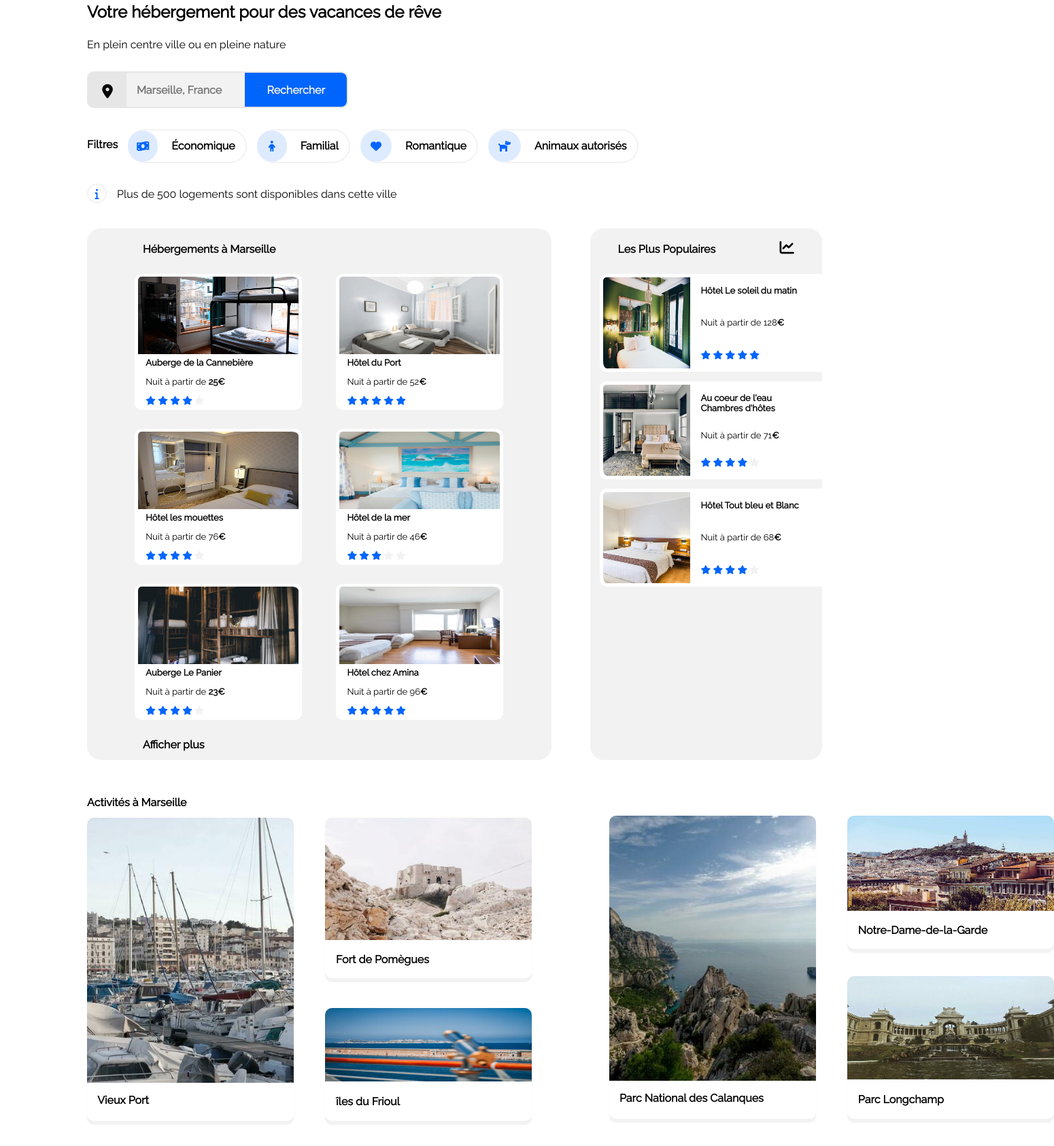
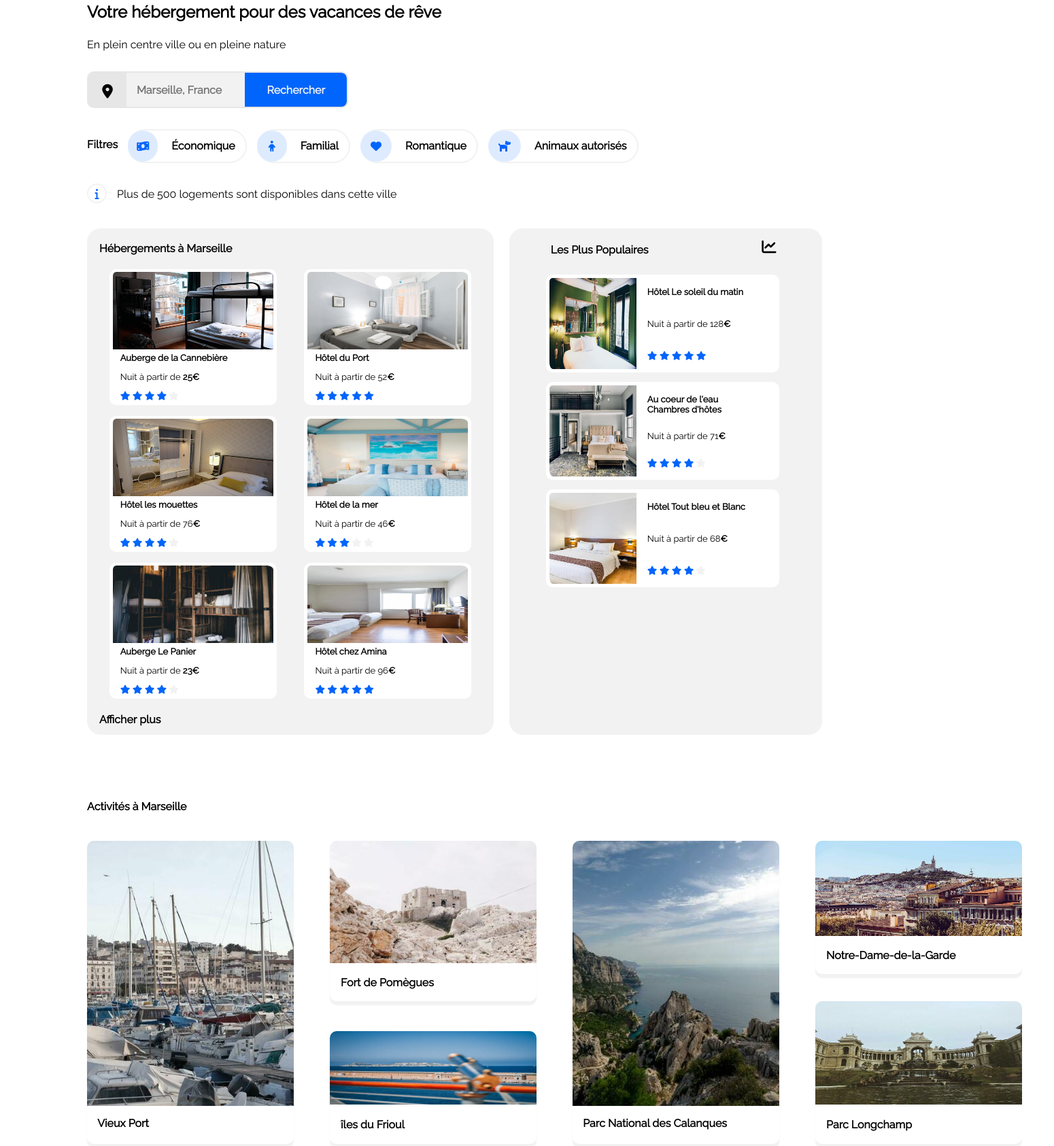
Before and after one commit to President971/JeremyDeCesare_2_06042020, a plain HTML site: page projet2.html in a window 1280 px wide. Shown: the part 74-1760 px from the top of the page at 68% size, 1550 px wide, since content can reach past the window. Drawn offline with Linux system fonts and the light colour scheme; files whose address does not match are found by name.

Commit message:
v1.8 final

```diff
--- a/projet2.css
+++ b/projet2.css
@@ -14,7 +14,7 @@ header {
 #nav {
   display: flex;
   margin-top: 20px;
-  padding-right: 3%;
+  padding-right: 17%;
 }
 .nav1  /* bouton Hebergement 1*/ {
   text-decoration: none;
@@ -170,15 +170,14 @@ button {
   /* Hebergement*/
   background-color: #f2f2f2;
   border-radius: 20px;
-  margin-right: 5%;
+  margin-right: 2%;
+  max-width: 880px;
 }
 .agencevignette {
   /* agencements vignettes hebergement*/
   display: flex;
   flex-direction: row;
   flex-wrap: wrap;
-  padding-right: 5%;
-  padding-left: 5%;
   justify-content: space-evenly;
   }
 .vignettesheb {
@@ -190,7 +189,7 @@ button {
   height: 200px;
   width: 246px;
   border-radius: 10px;
-  margin: 14px;
+  margin: 8px;
 }
 .imgheb {
   /* Reglages images dans la vignettes */
@@ -203,12 +202,12 @@ button {
 }
 .titreheb {
   /*titre hebergement*/
-  padding-left: 12%;
+  padding-left: 3%;
   padding-top: 1%;
 }
 .titreaff {
   /* titre afficher*/
-  padding-left: 12%;
+  padding-left: 3%;
 }
 .textheb {
   /* Text Vignettes Hebergements */
@@ -232,16 +231,14 @@ button {
 .hebaside {
   /*Aside*/
   background-color: #f2f2f2;
-  max-width: 30%;
   border-radius: 20px;
+  padding-left: 40px;
+  min-width: 420px;
 }
 .agencevignetteaside {
   /* agencements vignettes aside*/
   display: flex;
   flex-direction: column;
-  padding-left: 40px;
-  padding-right: 40px;
-  padding-bottom: 34px;
 }
 .vignettesaside {
   /* reglagles vignettes aside*/
@@ -271,15 +268,15 @@ button {
 }
 .titreaside {
   /*titre aside*/
-  padding-left: 12%;
+  padding-left: 5%;
   padding-top: 2%;
 }
 .fa-chart-line {
   /* icone aside*/
   font-size: 1.33em;
   vertical-align: -25%;
-  padding-top: 5%;
-  padding-right: 12%;
+  padding-top: 4%;
+  padding-right: 16%;
 }
 .textaside {
   /* Text Vignettes Aside */
@@ -295,28 +292,17 @@ button {
   /*Section Activités*/
   display: flex;
   flex-direction: row;
-  margin-top: 2%;
 }
 .actsection {
   /*activités*/
   display: flex;
   flex-direction: row;
-  min-width: 30%;
-  max-height: 30%;
   border-radius: 20px;
 }
 .actvignette {
   /* agencements vignettes activités*/
   display: flex;
   flex-direction: row;
-  min-width: 40%;
-  max-width: 45%;
-}
-.actvignetteright {
-  /* agencements vignettes activités droite*/
-  display: flex;
-  flex-direction: row;
-  padding-top: 12.5%;
 }
 .vignettesact1 {
   /* reglagles vignettes activités 1*/
@@ -368,7 +354,12 @@ button {
   width: 304x;
   border-radius: 10px;
   box-shadow: 0px 6px 2px #f2f2f2;
-  margin-right: 46px;
+  margin-right: 53px;
+}
+.actvignetteright {
+  /* agencements vignettes activités droite*/
+  display: flex;
+  margin-left: 53px;
 }
 .imgact1 {
   /* Reglages images dans la vignettes 1 */
@@ -411,6 +402,7 @@ button {
 .titreact {
   /*titre activités*/
   padding-top: 6%;
+  padding-bottom: 2%;
 }
 .textact {
   /* Texte Vignettes Activités */
--- a/projet2.html
+++ b/projet2.html
@@ -280,7 +280,8 @@
         </aside>
     </section>
     <section class="actsection">
-        <section>
+        <section class="act">
+            <div>
                 <h2 id="Activites" class="titreact"> Activités à Marseille </h2>
                 <div class="actvignette">
                     <!--Agencement des Vignettes-->
@@ -310,9 +311,6 @@
                             </div>
                         </div>
                     </div>
-            </div>
-        </section>
-        <section>
                     <div class="actvignetteright">
                         <!--Agencement des Vignettes-->
                         <div class="vignettesactbig"> <img class="imgactbig"
```
Lines whose indentation alone changed are shown as unchanged.
